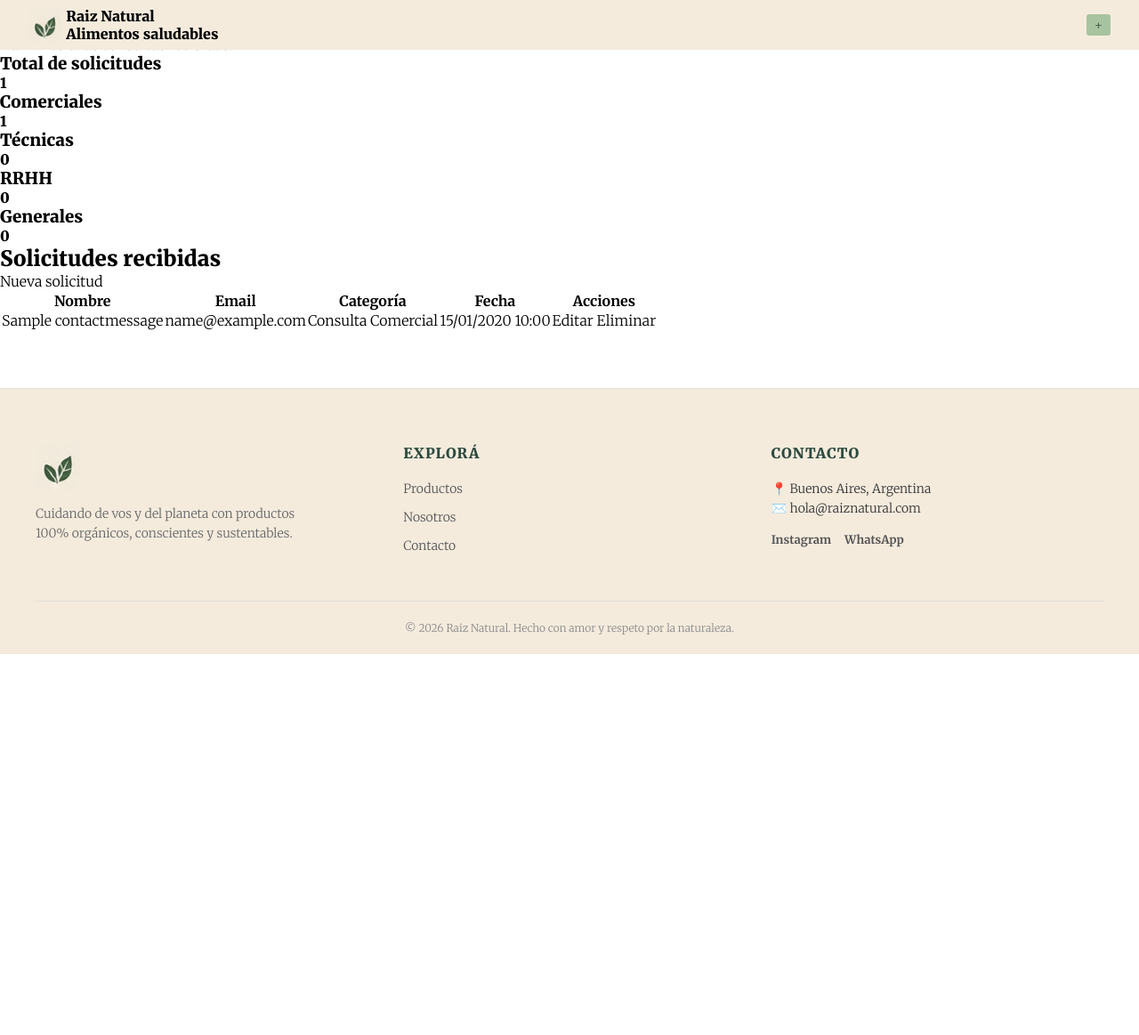
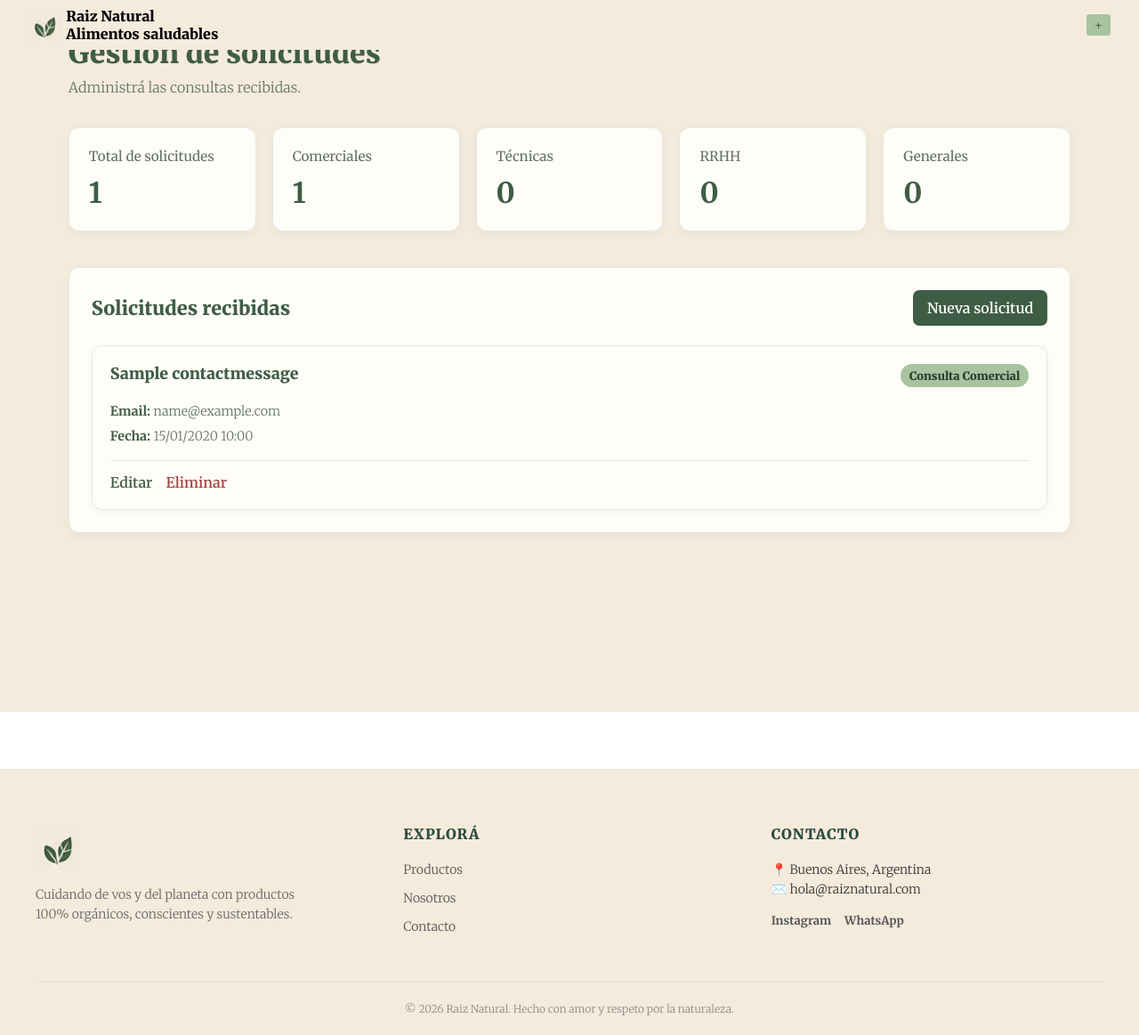
Before and after one commit to Tomig02/web-2-parcial-2, a Django app: page /panel/solicitudes/ in a window 1280 px wide. Shown: the whole page at 89% size. Before the commit the page ends 735 px from the top, so only its background shows below. Run offline with Django 5.2, Linux system fonts and the light colour scheme; a user stored in the database is signed in; tables that the repository leaves empty hold one stand-in row (values such as "Sample post").

Commit message:
consumo de API publica y nueva API JSON, Estilos para pagina de panel

```diff
--- a/parcial_1/parcial_1/settings.py
+++ b/parcial_1/parcial_1/settings.py
@@ -37,6 +37,7 @@ INSTALLED_APPS = [
     'django.contrib.sessions',
     'django.contrib.messages',
     'django.contrib.staticfiles',
+    "rest_framework",
     'sitio_web'
 ]
 
--- a/parcial_1/parcial_1/urls.py
+++ b/parcial_1/parcial_1/urls.py
@@ -1,19 +1,3 @@
-"""
-URL configuration for parcial_1 project.
-
-The `urlpatterns` list routes URLs to views. For more information please see:
-    https://docs.djangoproject.com/en/6.1/topics/http/urls/
-Examples:
-Function views
-    1. Add an import:  from my_app import views
-    2. Add a URL to urlpatterns:  path('', views.home, name='home')
-Class-based views
-    1. Add an import:  from other_app.views import Home
-    2. Add a URL to urlpatterns:  path('', Home.as_view(), name='home')
-Including another URLconf
-    1. Import the include() function: from django.urls import include, path
-    2. Add a URL to urlpatterns:  path('blog/', include('blog.urls'))
-"""
 from django.contrib import admin
 from django.urls import path
 from sitio_web import views
@@ -28,24 +12,9 @@ urlpatterns = [
     path("validar/<uuid:token>/", views.validar_cuenta, name="validar_cuenta"),
     path("login/", views.iniciar_sesion, name="login"),
     path("logout/", views.cerrar_sesion, name="logout"),
-    path(
-        "panel/solicitudes/",
-        views.ContactMessageListView.as_view(),
-        name="panel_solicitudes"
-    ),
-    path(
-        "panel/solicitudes/crear/",
-        views.ContactMessageCreateView.as_view(),
-        name="crear_solicitud"
-    ),
-    path(
-        "panel/solicitudes/editar/<int:pk>/",
-        views.ContactMessageUpdateView.as_view(),
-        name="editar_solicitud"
-    ),
-    path(
-        "panel/solicitudes/eliminar/<int:pk>/",
-        views.ContactMessageDeleteView.as_view(),
-        name="eliminar_solicitud"
-    ),
+    path("panel/solicitudes/", views.ContactMessageListView.as_view(), name="panel_solicitudes"),
+    path("panel/solicitudes/crear/", views.ContactMessageCreateView.as_view(), name="crear_solicitud" ),
+    path("panel/solicitudes/editar/<int:pk>/", views.ContactMessageUpdateView.as_view(), name="editar_solicitud"),
+    path("panel/solicitudes/eliminar/<int:pk>/", views.ContactMessageDeleteView.as_view(), name="eliminar_solicitud"),
+    path("api/consultas/", views.ContactMessageAPIView.as_view(), name="api_solicitudes"),
 ]
--- /dev/null
+++ b/parcial_1/sitio_web/static/sitio_web/css/panel.css
@@ -0,0 +1,249 @@
+/* PANEL GENERAL */
+.admin-panel {
+    width: 100%;
+    min-height: 100vh;
+    padding: 40px 6%;
+    box-sizing: border-box;
+    background-color: #F4EBDD;
+    color: #3F5D45;
+}
+
+/* ENCABEZADO */
+.admin-panel header {
+    margin-bottom: 35px;
+}
+
+.admin-panel h1 {
+    margin: 0 0 8px;
+    font-size: 2rem;
+}
+
+.admin-panel header p {
+    margin: 0;
+    color: #667568;
+}
+
+/* ESTADÍSTICAS */
+.statistics {
+    display: grid;
+    grid-template-columns: repeat(auto-fit, minmax(160px, 1fr));
+    gap: 18px;
+    margin-bottom: 40px;
+}
+
+.stat-card {
+    padding: 22px;
+    background-color: #fffdf8;
+    border-radius: 12px;
+    border: 1px solid #e5e8df;
+    box-shadow: 0 3px 10px rgba(63, 93, 69, 0.06);
+}
+
+.stat-card h3 {
+    margin: 0 0 12px;
+    font-size: 0.95rem;
+    font-weight: 500;
+    color: #667568;
+}
+
+.stat-card span {
+    font-size: 2rem;
+    font-weight: 700;
+    color: #3F5D45;
+}
+
+/* SECCIÓN DE SOLICITUDES */
+.requests-section {
+    padding: 25px;
+    background-color: #fffdf8;
+    border-radius: 12px;
+    border: 1px solid #e5e8df;
+    box-shadow: 0 3px 10px rgba(63, 93, 69, 0.06);
+    overflow-x: auto;
+}
+
+.section-header {
+    display: flex;
+    justify-content: space-between;
+    align-items: center;
+    gap: 15px;
+    margin-bottom: 22px;
+}
+
+.section-header h2 {
+    margin: 0;
+    font-size: 1.35rem;
+}
+
+/* BOTONES Y ENLACES */
+.admin-panel a {
+    color: #3F5D45;
+    font-weight: 600;
+    text-decoration: none;
+}
+
+.admin-panel a:hover {
+    text-decoration: underline;
+}
+
+.section-header > a {
+    padding: 10px 16px;
+    background-color: #3F5D45;
+    color: white;
+    border-radius: 7px;
+    text-decoration: none;
+    white-space: nowrap;
+}
+
+.section-header > a:hover {
+    background-color: #314a37;
+    text-decoration: none;
+}
+
+/* TABLA */
+.admin-panel table {
+    width: 100%;
+    border-collapse: collapse;
+    min-width: 650px;
+}
+
+.admin-panel th {
+    padding: 14px 12px;
+    background-color: #A8C3A0;
+    color: #263d2c;
+    text-align: left;
+    font-size: 0.9rem;
+}
+
+.admin-panel td {
+    padding: 14px 12px;
+    border-bottom: 1px solid #e5e8df;
+    font-size: 0.95rem;
+}
+
+.admin-panel tbody tr:hover {
+    background-color: #f5f8f2;
+}
+
+.admin-panel tbody tr:last-child td {
+    border-bottom: none;
+}
+
+/* ACCIONES */
+.admin-panel td a {
+    margin-right: 12px;
+}
+
+.admin-panel td a:last-child {
+    color: #a34343;
+}
+
+/* RESPONSIVE */
+@media (max-width: 600px) {
+    .admin-panel {
+        padding: 25px 15px;
+    }
+
+    .section-header {
+        align-items: flex-start;
+        flex-direction: column;
+    }
+
+    .requests-section {
+        padding: 18px;
+    }
+
+    .admin-panel h1 {
+        font-size: 1.6rem;
+    }
+}
+/* GRILLA DE SOLICITUDES */
+.requests-grid {
+    display: grid;
+    grid-template-columns: repeat(auto-fit, minmax(280px, 1fr));
+    gap: 18px;
+}
+
+/* TARJETA */
+.request-card {
+    background-color: #fffdf8;
+    border: 1px solid #e5e8df;
+    border-radius: 12px;
+    padding: 20px;
+    box-shadow: 0 3px 10px rgba(63, 93, 69, 0.06);
+    display: flex;
+    flex-direction: column;
+    gap: 18px;
+}
+
+/* ENCABEZADO */
+.request-card-header {
+    display: flex;
+    justify-content: space-between;
+    align-items: flex-start;
+    gap: 12px;
+}
+
+.request-card-header h3 {
+    margin: 0;
+    font-size: 1.1rem;
+    overflow-wrap: anywhere;
+}
+
+.request-category {
+    background-color: #A8C3A0;
+    color: #263d2c;
+    padding: 5px 10px;
+    border-radius: 20px;
+    font-size: 0.8rem;
+    text-align: center;
+    flex-shrink: 0;
+}
+
+/* INFORMACIÓN */
+.request-card-body {
+    display: flex;
+    flex-direction: column;
+    gap: 10px;
+}
+
+.request-card-body p {
+    margin: 0;
+    font-size: 0.9rem;
+    color: #667568;
+    overflow-wrap: anywhere;
+}
+
+.request-card-body strong {
+    color: #3F5D45;
+}
+
+/* ACCIONES */
+.request-card-actions {
+    display: flex;
+    gap: 15px;
+    padding-top: 14px;
+    border-top: 1px solid #e5e8df;
+}
+
+.request-card-actions a {
+    color: #3F5D45;
+    font-weight: 600;
+    text-decoration: none;
+}
+
+.request-card-actions a:hover {
+    text-decoration: underline;
+}
+
+.request-card-actions .delete-link {
+    color: #a34343;
+}
+
+/* SIN SOLICITUDES */
+.empty-requests {
+    grid-column: 1 / -1;
+    text-align: center;
+    padding: 30px;
+    color: #667568;
+}
--- a/parcial_1/sitio_web/static/sitio_web/css/productos.css
+++ b/parcial_1/sitio_web/static/sitio_web/css/productos.css
@@ -253,6 +253,9 @@ body {
     font-size: 21px;
     font-weight: 700;
 }
+.product-price-dollar{
+    font-size: 14px;
+}
 
 .product-price span {
     margin-right: 2px;
--- a/parcial_1/sitio_web/templates/sitio_web/panel_solicitudes.html
+++ b/parcial_1/sitio_web/templates/sitio_web/panel_solicitudes.html
@@ -1,6 +1,12 @@
 {% extends "base.html" %}
+{% load static %}
 
 {% block title %}Panel de solicitudes{% endblock %}
+
+{% block head %}
+    <link rel="stylesheet" href="{% static 'sitio_web/css/panel.css' %}">
+{% endblock %}
+
 
 {% block content %}
 
@@ -54,59 +60,56 @@
             </a>
         </div>
 
-        <table>
-
-            <thead>
-                <tr>
-                    <th>Nombre</th>
-                    <th>Email</th>
-                    <th>Categoría</th>
-                    <th>Fecha</th>
-                    <th>Acciones</th>
-                </tr>
-            </thead>
-
-            <tbody>
+        <div class="requests-grid">
 
             {% for solicitud in solicitudes %}
 
-                    <tr>
-                        <td>{{ solicitud.nombre }}</td>
+                <article class="request-card">
 
-                        <td>{{ solicitud.email }}</td>
+                    <div class="request-card-header">
+                        <h3>{{ solicitud.nombre }}</h3>
+                        <span class="request-category">
+                            {{ solicitud.get_categoria_display }}
+                        </span>
+                    </div>
 
-                        <td>
-                            {{ solicitud.get_categoria_display }}
-                        </td>
+                    <div class="request-card-body">
 
-                        <td>
+                        <p>
+                            <strong>Email:</strong>
+                            {{ solicitud.email }}
+                        </p>
+
+                        <p>
+                            <strong>Fecha:</strong>
                             {{ solicitud.fecha_creacion|date:"d/m/Y H:i" }}
-                        </td>
+                        </p>
 
-                        <td>
+                    </div>
+
+                    <div class="request-card-actions">
+
                         <a href="{% url 'editar_solicitud' solicitud.pk %}">
                             Editar
                         </a>
 
-                            <a href="{% url 'eliminar_solicitud' solicitud.pk %}">
+                        <a href="{% url 'eliminar_solicitud' solicitud.pk %}" class="delete-link">
                             Eliminar
                         </a>
-                        </td>
-                    </tr>
+
+                    </div>
+
+                </article>
 
             {% empty %}
 
-                    <tr>
-                        <td colspan="5">
+                <p class="empty-requests">
                     No hay solicitudes registradas.
-                        </td>
-                    </tr>
+                </p>
 
             {% endfor %}
 
-            </tbody>
-
-        </table>
+        </div>
 
     </section>
 
--- a/parcial_1/sitio_web/templates/sitio_web/productos.html
+++ b/parcial_1/sitio_web/templates/sitio_web/productos.html
@@ -66,6 +66,12 @@
 
                     <div class="product-footer">
 
+                        {% if producto.precio_usd is not None %}
+                            <div class="product-price-dollar">
+                                <span>US$</span>{{ producto.precio_usd }}
+                            </div>
+                        {% endif %}
+
                         <div class="product-price">
                             <span>$</span>{{ producto.precio }}
                         </div>
--- a/parcial_1/sitio_web/views.py
+++ b/parcial_1/sitio_web/views.py
@@ -1,33 +1,34 @@
+import datetime
+from datetime import timedelta
+from decimal import Decimal, InvalidOperation
 import secrets
-import datetime
 from zoneinfo import ZoneInfo
 
-from django.core.mail import send_mail
+import requests
+from requests.exceptions import RequestException
+
 from django.conf import settings
-
-from django.shortcuts import render, redirect, get_object_or_404
-from django.templatetags.static import static
-
-from .models import ContactMessage, AllowedUser, EmailVerification
-from .forms import ContactForm, RegisterForm, LoginForm
-
-from datetime import timedelta
-
 from django.contrib import messages
-from django.contrib.auth.models import User
 from django.contrib.auth import login, logout
 from django.contrib.auth.decorators import login_required
+from django.contrib.auth.mixins import LoginRequiredMixin, UserPassesTestMixin
+from django.contrib.auth.models import User
 from django.core.mail import send_mail
-from django.urls import reverse
+from django.http import JsonResponse
+from django.shortcuts import get_object_or_404, redirect, render
+from django.templatetags.static import static
+from django.urls import reverse, reverse_lazy
 from django.utils import timezone
-from django.contrib.auth.mixins import LoginRequiredMixin, UserPassesTestMixin
+from django.views.generic import CreateView, DeleteView, ListView, UpdateView
 
-from django.views.generic import (ListView, CreateView, UpdateView, DeleteView)
+from rest_framework import status
+from rest_framework.permissions import AllowAny
+from rest_framework.response import Response
+from rest_framework.views import APIView
 
-from django.urls import reverse_lazy
-
-from .models import ContactMessage
-from .forms import ContactMessageForm
+from .forms import ContactForm, ContactMessageForm, LoginForm, RegisterForm
+from .models import AllowedUser, ContactMessage, EmailVerification, Product
+from .serializers import ContactMessageSerializer, ProductSerializer
 
 def landing(request):
     return render(request, 'sitio_web/landing.html')
@@ -54,79 +55,41 @@ def blog(request):
 
 
 def productos(request):
-    from django.shortcuts import render
+    dolar_venta = None
 
+    try:
+        response = requests.get(
+            "https://dolarapi.com/v1/dolares/oficial",
+            timeout=5
+        )
+        response.raise_for_status()
 
-def productos(request):
-    productos = [
-        {
-            "foto": static('sitio_web/producto/producto.jpg'),
-            "nombre": "Almendras Naturales",
-            "descripcion": "Almendras seleccionadas, sin sal ni agregados.",
-            "precio": 4500,
-            "unidad": "500 g",
-            "categoria": "Frutos secos",
-        },
-        {
-            "foto": static('sitio_web/producto/producto.jpg'),
-            "nombre": "Nueces Mariposa",
-            "descripcion": "Nueces de excelente calidad, ideales para tus comidas.",
-            "precio": 5200,
-            "unidad": "500 g",
-            "categoria": "Frutos secos",
-        },
-        {
-            "foto": static('sitio_web/producto/producto.jpg'),
-            "nombre": "Semillas de Chía",
-            "descripcion": "Fuente natural de fibra y nutrientes.",
-            "precio": 2800,
-            "unidad": "250 g",
-            "categoria": "Semillas",
-        },
-        {
-            "foto": static('sitio_web/producto/producto.jpg'),
-            "nombre": "Avena Tradicional",
-            "descripcion": "Avena en hojuelas para desayunos y preparaciones.",
-            "precio": 1900,
-            "unidad": "500 g",
-            "categoria": "Cereales",
-        },
-        {
-            "foto": static('sitio_web/producto/producto.jpg'),
-            "nombre": "Lentejas",
-            "descripcion": "Legumbres seleccionadas, nutritivas y versátiles.",
-            "precio": 2200,
-            "unidad": "500 g",
-            "categoria": "Legumbres",
-        },
-        {
-            "foto": static('sitio_web/producto/producto.jpg'),
-            "nombre": "Granola Natural",
-            "descripcion": "Mezcla crocante de avena, frutos secos y semillas.",
-            "precio": 3900,
-            "unidad": "400 g",
-            "categoria": "Cereales",
-        },
-        {
-            "foto": static('sitio_web/producto/producto.jpg'),
-            "nombre": "Semillas de Girasol",
-            "descripcion": "Semillas naturales, ideales para ensaladas y snacks.",
-            "precio": 2400,
-            "unidad": "300 g",
-            "categoria": "Semillas",
-        },
-        {
-            "foto": static('sitio_web/producto/producto.jpg'),
-            "nombre": "Maní Tostado",
-            "descripcion": "Maní tostado sin sal, simple y delicioso.",
-            "precio": 2500,
-            "unidad": "500 g",
-            "categoria": "Frutos secos",
-        },
-    ]
+        dolar_data = response.json()
+        dolar_venta = Decimal(str(dolar_data["venta"]))
+
+        if not dolar_venta.is_finite() or dolar_venta <= 0:
+            dolar_venta = None
+
+    except (
+        RequestException,
+        ValueError,
+        KeyError,
+        TypeError,
+        InvalidOperation
+    ):
+        dolar_venta = None
+
+    productos_db = Product.objects.all()
+
+    serializer = ProductSerializer(
+        productos_db,
+        many=True,
+        context={"dolar_venta": dolar_venta}
+    )
 
     return render(request, "sitio_web/productos.html", {
-        "productos": productos,
+        "productos": serializer.data,
+        "dolar_venta": dolar_venta,
     })
 
 def contacto(request):
@@ -231,16 +194,16 @@ def registro(request):
             send_mail(
                 subject="Validación de cuenta - Raíz Natural",
                 message=f"""
-Hola {user.first_name}:
+                    Hola {user.first_name}:
 
-Para validar tu cuenta ingresá al siguiente enlace:
+                    Para validar tu cuenta ingresá al siguiente enlace:
 
-{link}
+                    {link}
 
-Tu código de validación es: {code}
+                    Tu código de validación es: {code}
 
-El código vence en 15 minutos.
-""",
+                    El código vence en 15 minutos.
+                """,
                 from_email=None,
                 recipient_list=[email]
             )
@@ -393,3 +356,16 @@ class ContactMessageDeleteView(AdminRequiredMixin, DeleteView):
 
     template_name = "sitio_web/solicitud_confirm_delete.html"
     success_url = reverse_lazy("panel_solicitudes")
+
+
+class ContactMessageAPIView(APIView):
+    permission_classes = [AllowAny]
+
+    def get(self, request):
+        solicitudes = ContactMessage.objects.all().order_by("-fecha_creacion")
+        serializer = ContactMessageSerializer(solicitudes, many=True)
+
+        return Response({
+            "total": solicitudes.count(),
+            "solicitudes": serializer.data
+        }, status=status.HTTP_200_OK)
```
Also changed, not shown: parcial_1/sitio_web/admin.py (+0 -17 lines), parcial_1/sitio_web/models.py (+15 -0 lines), parcial_1/sitio_web/serializers.py (added, +58 -0 lines), parcial_1/sitio_web/migrations/0005_product.py (added). Lines whose indentation alone changed are shown as unchanged.
